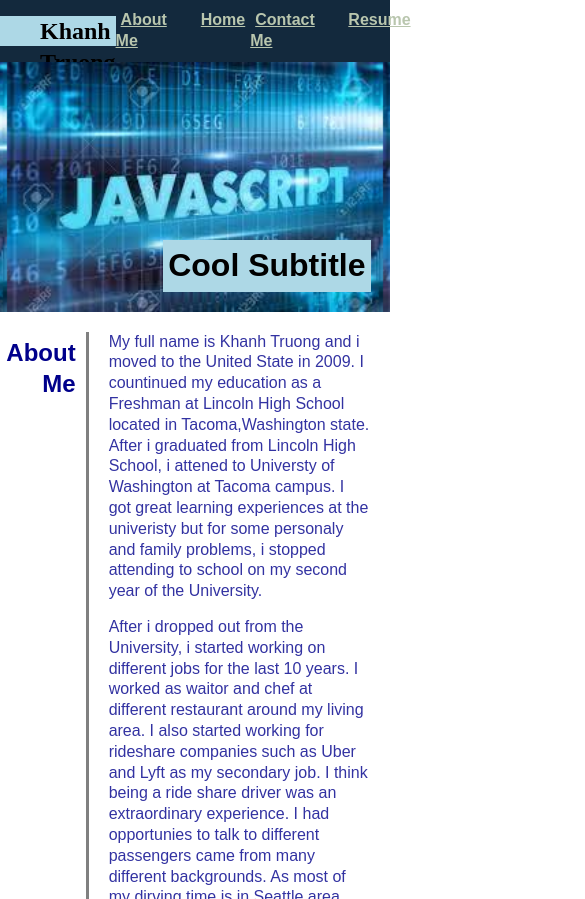
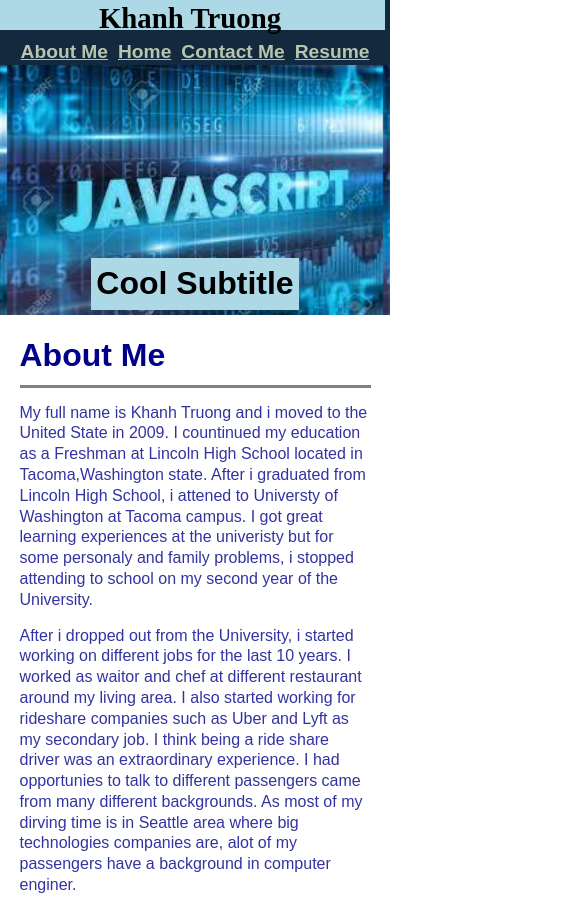
Before and after one commit to leeyoungk/KhanhTruong-Portfolio-Webpage, a plain HTML site: page index.html in a window 390 px wide. Shown: the top 899 px of the page, 585 px wide, since content can reach past the window. Drawn offline with Linux system fonts and the light colour scheme.

Commit message:
changed Css Media Queries

```diff
--- a/style.css
+++ b/style.css
@@ -128,6 +128,13 @@
   padding: 5px 10px;
   background-color:lightblue;
 }
+.link-folder img{
+  opacity: .7;
+  transition: opacity .5s;
+}
+.link-folder img:hover {
+  opacity: 1;
+}
 .Flexcolumn ul {
   display: flex;
   justify-content: space-between;
@@ -147,3 +154,77 @@
 .Flexcolumn li {
   margin: 2% 1% 0 1%;
 }
+
+@media screen and (max-width: 576px) {
+  header {
+    flex-direction: column;
+    align-items: center;
+    padding: 0;
+
+  }
+  h1 {
+    width: 100%;
+    padding-left: 0;
+    padding-right: 0;
+    text-align: center;
+    font-size: 1.8rem;
+  }
+  header nav {
+    margin-right: 0;
+    margin-top: 10px;
+}
+  header a {
+    font-size: 1.2rem;
+}
+figure {
+  display: flex;
+  justify-content: center;
+  align-items: flex-end;
+}
+h2 {
+  position: initial;
+  margin-bottom: 5px;
+}
+.Flexcolumn {
+  flex-direction: column;
+  align-items: flex-start;
+  margin: 20px 5% 30px 5%;
+}
+h3 {
+  width: 100%;
+  border-bottom: solid grey;
+  border-right: none;
+  padding: 0 0 8px 0;
+  margin-right: 0;
+  margin-bottom: 15px;
+  text-align: left;
+  font-size: 2rem;
+}
+.Flexrow {
+  width: 100%;
+  justify-content: center;
+}
+.link-folder, .link-folder:first-child {
+  width:98%;
+}
+.link-folder img, .link-folder:first-child img {
+  height: 100px;
+  opacity: 1;
+}
+.Flexcolumn ul {
+  flex-direction: column;
+  justify-content: flex-start;
+  margin-top: 5px;
+}
+.Flexcolumn ul a {
+  margin: 0;
+  margin-bottom: 10px;
+  padding: 0 8px 2px 8px;
+}
+.Flexcolumn li {
+  margin-top: 0;
+  margin-bottom: 15px;
+  margin: 0 0 15px 0;
+}
+
+}
```
